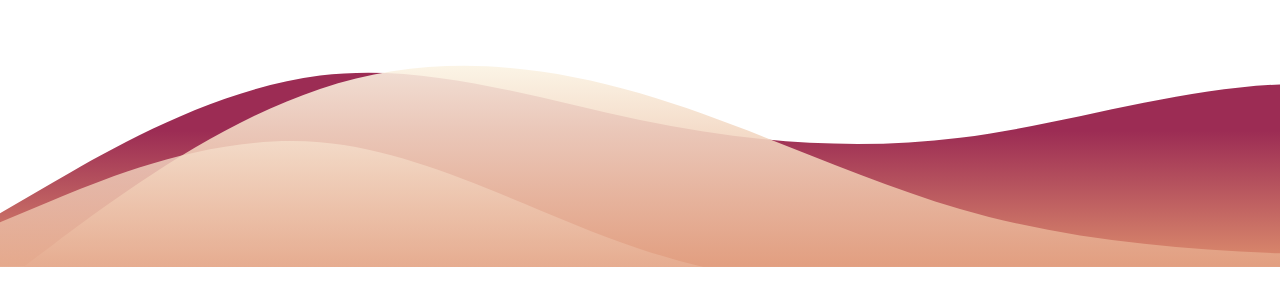
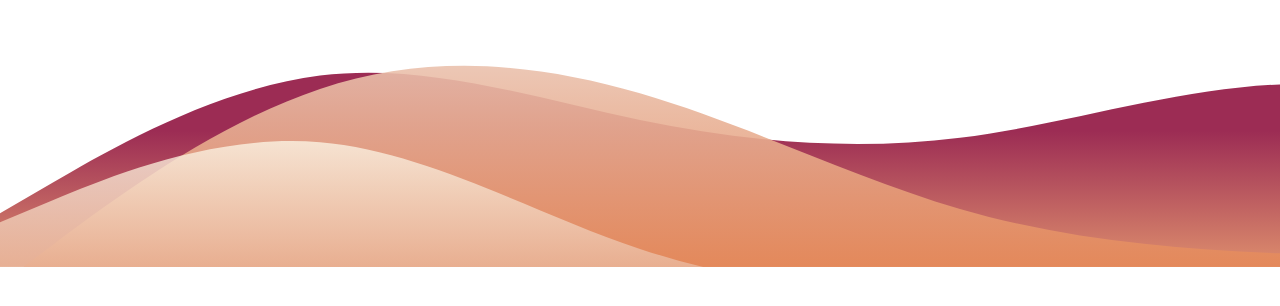
Before and after one commit to meyer-marco/flow_cranio_page, a Next.js app: page /components/Wave/Wave in a window 1280 px wide. Shown: the top 306 px of the page. Built offline with nearby package versions, Linux system fonts and the light colour scheme.

Commit message:
feat: change wave colors

```diff
--- a/src/pages/components/Wave/Wave.tsx
+++ b/src/pages/components/Wave/Wave.tsx
@@ -30,8 +30,8 @@ const Wave = (props: SVGProps<SVGSVGElement>) => (
     />
     <defs>
       <linearGradient id="b" x1={0} x2={0} y1={1} y2={0}>
-        <stop offset="0%" stopColor="rgba(221, 142, 109, 1)" />
-        <stop offset="100%" stopColor="rgba(251, 243, 227, 1)" />
+        <stop stop-color="rgba(227, 124, 71, 1)" offset="1%" />
+        <stop stop-color="rgba(234, 193, 173, 1)" offset="100%" />
       </linearGradient>
     </defs>
     <path
@@ -45,7 +45,7 @@ const Wave = (props: SVGProps<SVGSVGElement>) => (
     <defs>
       <linearGradient id="c" x1={0} x2={0} y1={1} y2={0}>
         <stop offset="0%" stopColor="rgba(221, 142, 109, 1)" />
-        <stop offset="100%" stopColor="rgba(251, 243, 227, 1)" />
+        <stop offset="80%" stopColor="rgba(251, 243, 227, 1)" />
       </linearGradient>
     </defs>
     <path
```
